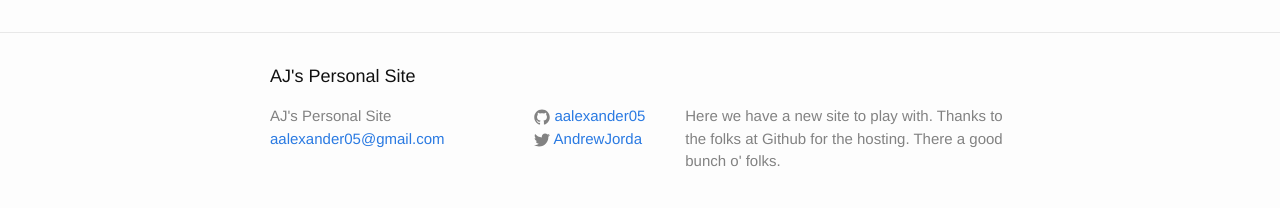
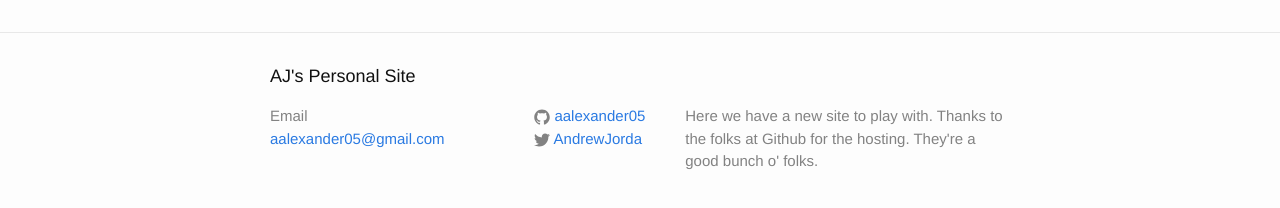
Before and after one commit to aalexander05/aalexander05.github.io, a Jekyll site: the page built from index.html, in a window 1280 px wide. Shown: the part 354-562 px from the top of the page. Built offline with Jekyll 4.4.1, drawn with Linux system fonts in a browser that asks for light colours.

Commit message:
minor edits

```diff
--- a/_config.yml
+++ b/_config.yml
@@ -10,7 +10,7 @@ title: AJ's Personal Site
 email: aalexander05@gmail.com
 description: > # this means to ignore newlines until "baseurl:"
   Here we have a new site to play with. Thanks to the folks at Github for the hosting.
-  There a good bunch o' folks.
+  They're a good bunch o' folks.
 baseurl: "" # the subpath of your site, e.g. /blog
 url: "http://yourdomain.com" # the base hostname & protocol for your site
 twitter_username: AndrewJorda
--- a/_includes/footer.html
+++ b/_includes/footer.html
@@ -7,7 +7,8 @@
     <div class="footer-col-wrapper">
       <div class="footer-col footer-col-1">
         <ul class="contact-list">
-          <li>{{ site.title }}</li>
+          <!--<li>{{ site.title }}</li> -->
+          <li>Email</li>
           <li><a href="mailto:{{ site.email }}">{{ site.email }}</a></li>
         </ul>
       </div>
```
